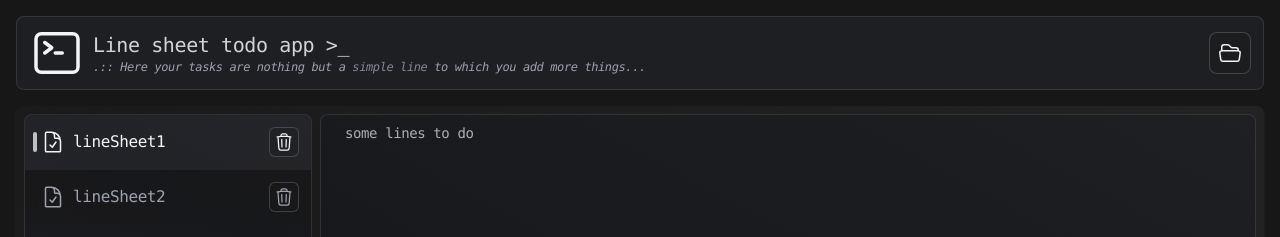
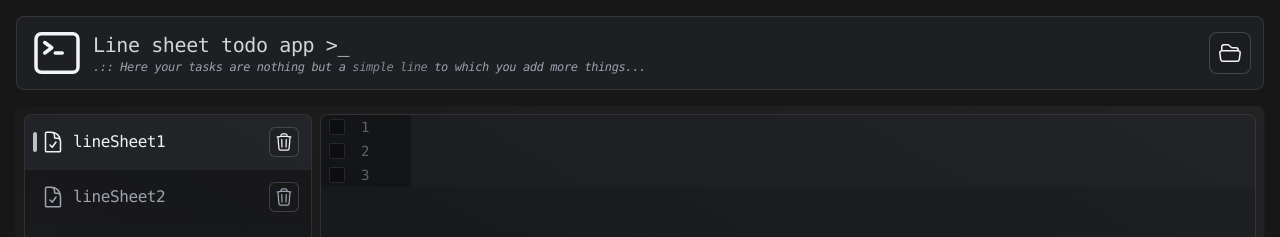
Before and after one commit to AmirMahdyJebreily/Line-sheet-ToDo-App, a Vue app in the folder line-sheet-todo-app/: page /0 in a window 1280 px wide. Shown: the top 237 px of the page. Built offline with nearby package versions, Linux system fonts and the light colour scheme.

Commit message:
Add Checkbox component and test lines

```diff
--- /dev/null
+++ b/line-sheet-todo-app/src/components/App/Home/TodoLines/Utils/Checkbox.vue
@@ -0,0 +1,19 @@
+<script setup>
+import { reactive } from 'vue'
+
+const checkBoxStateLogicManager = reactive({
+    state: 'deactive',
+    changeState() {
+        this.state = (this.state === 'deactive')? 'active' : 'deactive'
+    },
+
+})
+</script>
+
+<template>
+    <button class="justify-center items-center bg-black/30 w-4 h-4 inline-flex rounded-sm border border-white/10 select-none hover:bg-zinc-900 transition-colors duration-300" @click="checkBoxStateLogicManager.changeState()">
+        <svg xmlns="http://www.w3.org/2000/svg" viewBox="0 0 20 20" fill="currentColor" class="w-3 h-3 opacity-95" v-show="checkBoxStateLogicManager.state === 'active'">
+            <path fill-rule="evenodd" d="M16.704 4.153a.75.75 0 01.143 1.052l-8 10.5a.75.75 0 01-1.127.075l-4.5-4.5a.75.75 0 011.06-1.06l3.894 3.893 7.48-9.817a.75.75 0 011.05-.143z" clip-rule="evenodd" />
+          </svg>
+    </button>
+</template>
--- a/line-sheet-todo-app/src/views/HomeView.vue
+++ b/line-sheet-todo-app/src/views/HomeView.vue
@@ -1,5 +1,6 @@
 <script setup>
 import Tabs from '../components/App/Home/Tabs.vue';
+import Checkbox from '../components/App/Home/TodoLines/Utils/Checkbox.vue';
 
 
 </script>
@@ -8,8 +9,48 @@ import Tabs from '../components/App/Home/Tabs.vue';
   <main class="w-full h-full flex flex-col gap-0 items-start justify-center p-4 pb-28">
     <div class="w-full bg-gradient-to-tr from-main to-white/5 via-main/20 h-full flex justify-center items-stretch rounded-lg m-auto shadow-sm shadow-gray-50/10 overflow-hidden p-2 gap-2">
       <Tabs />
-      <section class="p-2 flex-1 bg-gray-900/20 border border-white/10 rounded-lg">
-        <p class="text-gray-300/80 px-4 text-sm">some lines to do</p>
+      <section class="flex-1 bg-gray-900/20 border border-white/10 rounded-lg font-mono text-gray-300/80 overflow-hidden">
+
+        <div class="flex items-stretch justify-start text-sm">
+
+          <div class="bg-black/20 flex items-center justify-start h-full pl-2 py-0.5">
+            <Checkbox />
+            <span class="opacity-50 pl-4 pr-2 w-[65.59px]">1</span>
+          </div>
+
+          <div class="flex items-center bg-gray-500/5 opacity-90 w-full">
+            <input type="text" class="bg-transparent outline-none border-none w-full h-full px-3"/>
+          </div>
+
+        </div>
+
+        <div class="flex items-stretch justify-start text-sm">
+
+          <div class="bg-black/20 flex items-center justify-start h-full pl-2 py-0.5">
+            <Checkbox />
+            <span class="opacity-50 pl-4 pr-2 w-[65.59px]">2</span>
+          </div>
+
+          <div class="flex items-center bg-gray-500/5 opacity-90 w-full">
+            <input type="text" class="bg-transparent outline-none border-none w-full h-full px-3"/>
+          </div>
+
+        </div>
+
+
+        <div class="flex items-stretch justify-start text-sm">
+
+          <div class="bg-black/20 flex items-center justify-start h-full pl-2 py-0.5">
+            <Checkbox />
+            <span class="opacity-50 pl-4 pr-2 w-[65.59px]">3</span>
+          </div>
+
+          <div class="flex items-center bg-gray-500/5 opacity-90 w-full">
+            <input type="text" class="bg-transparent outline-none border-none w-full h-full px-3"/>
+          </div>
+
+        </div>
+
       </section>
     </div>
   </main>
```
